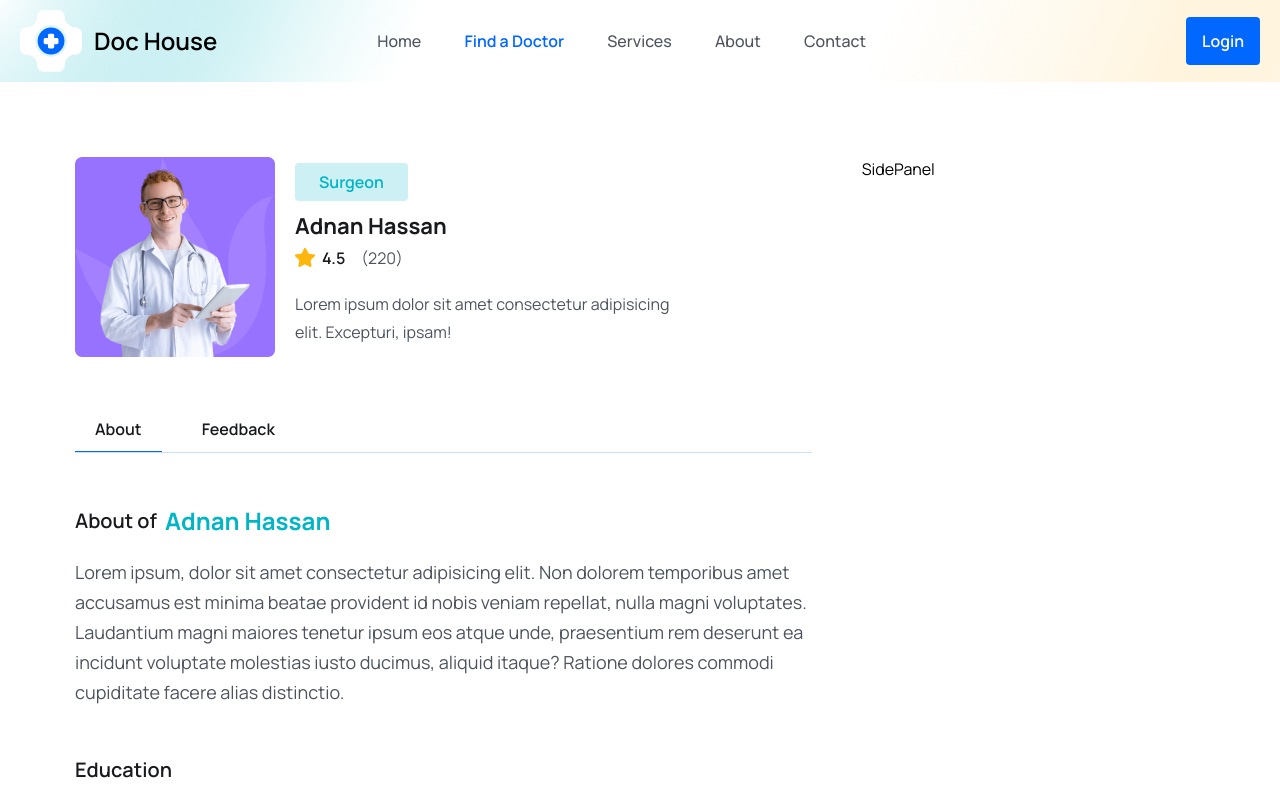
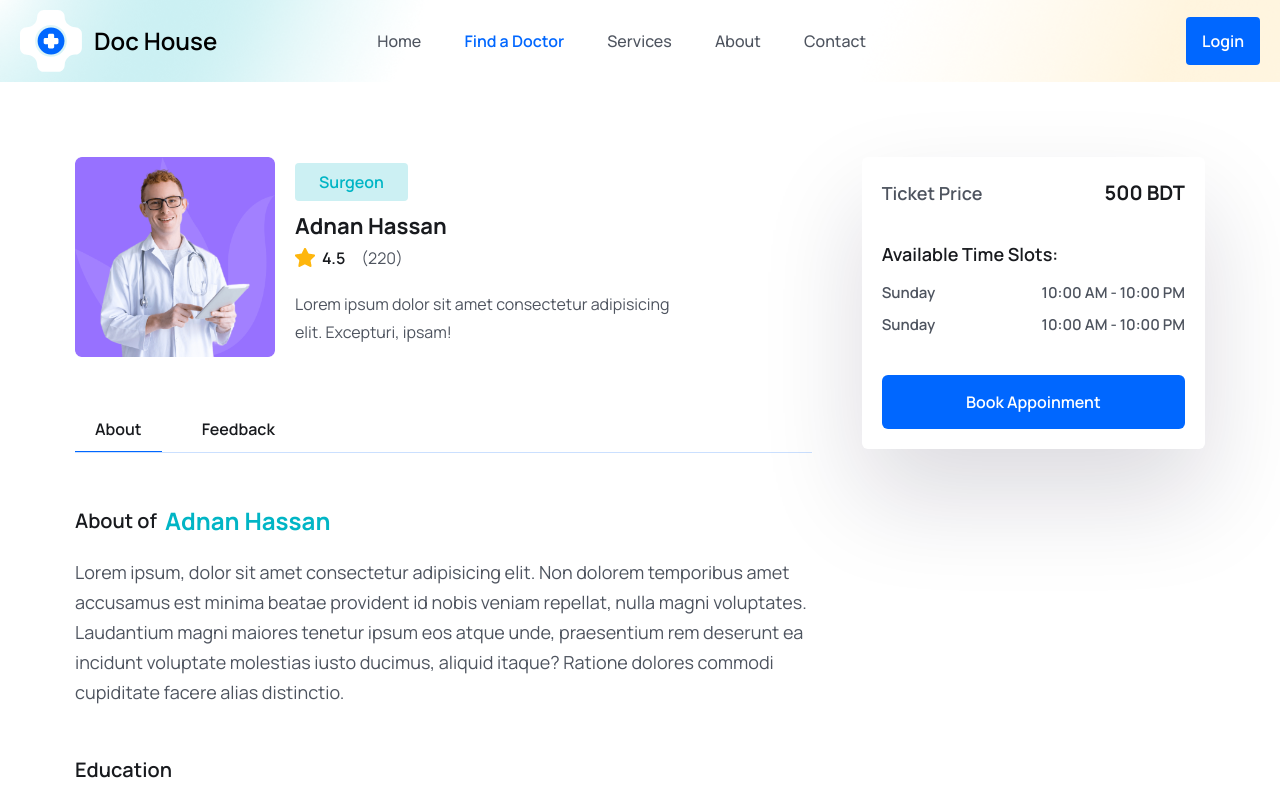
Before and after one commit to imadnanhassan/medicare, a React (Vite) app in the folder fontrend/: page /doctors/1 in a window 1280 px wide. Shown: the top 800 px of the page. Built offline with nearby package versions, Linux system fonts and the light colour scheme.

Commit message:
doctor details page, book appoinment

```diff
--- a/fontrend/src/pages/SectionComponents/DoctorDetails/DoctorFeedback.jsx
+++ b/fontrend/src/pages/SectionComponents/DoctorDetails/DoctorFeedback.jsx
@@ -16,8 +16,8 @@ const DoctorFeedback = () => {
 
         <div className="flex justify-between gap-10 mb-[30px]">
           <div className="flex gap-3">
-            <figure>
-              <img src={avater} alt="" className="w-10 h-10 rounded-full" />
+            <figure className=" rounded-full w-full">
+              <img src={avater} alt="" className=" w-10 h-10" />
             </figure>
             <div>
               <h5 className="text-[16px] font-bold text-primaryColor leading-6">
--- a/fontrend/src/pages/SectionComponents/DoctorDetails/SidePanel.jsx
+++ b/fontrend/src/pages/SectionComponents/DoctorDetails/SidePanel.jsx
@@ -1,11 +1,59 @@
-import React from 'react';
+import React from "react";
 
 const SidePanel = () => {
-   return (
-      <div>
-         SidePanel
+  const timeSlots = [
+    {
+      date: "Sunday",
+      time: " 10:00 AM - 10:00 PM",
+    },
+    {
+      date: "Monday",
+      time: " 10:00 AM - 10:00 PM",
+    },
+    {
+      date: "Sunday",
+      time: " 10:00 AM - 10:00 PM",
+    },
+    {
+      date: "Sunday",
+      time: " 10:00 AM - 10:00 PM",
+    },
+  ];
+  return (
+    <div className="shadow-panelShadow p-3 lg:p-5 rounded-md ">
+      <div className="flex items-center justify-between">
+        <p className="text-para font-semibold mt-0">Ticket Price</p>
+        <span className="text-[16px] lg:text-[20px] text-headingColor font-bold leading-7 lg:leading-8">
+          500 BDT
+        </span>
       </div>
-   );
+
+      <div className="mt-[30px]">
+        <p className="text-para mt-0 font-semibold text-headingColor">
+          Available Time Slots:
+        </p>
+        <ul className="mt-3">
+          <li className="flex items-center justify-between mb-2">
+            <p className="text-[15px] text-textColor font-semibold leading-6">
+              Sunday
+            </p>
+            <p className="text-[15px] text-textColor font-semibold leading-6">
+              10:00 AM - 10:00 PM
+            </p>
+          </li>
+          <li className="flex items-center justify-between mb-2">
+            <p className="text-[15px] text-textColor font-semibold leading-6">
+              Sunday
+            </p>
+            <p className="text-[15px] text-textColor font-semibold leading-6">
+              10:00 AM - 10:00 PM
+            </p>
+          </li>
+        </ul>
+      </div>
+      <button className="btn px-5 w-full rounded-md">Book Appoinment</button>
+    </div>
+  );
 };
 
 export default SidePanel;
```
